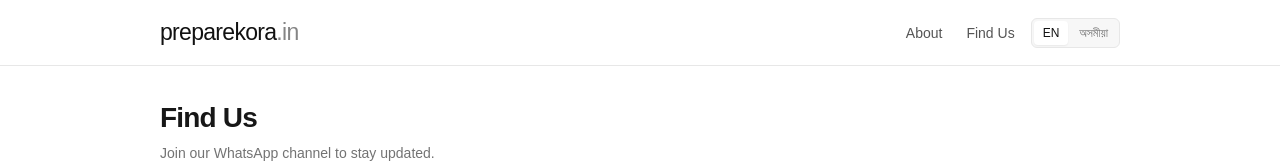
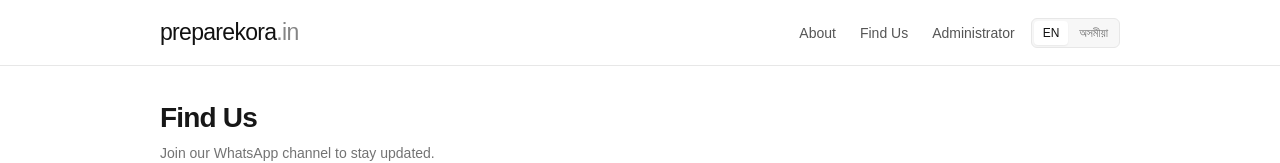
Before and after one commit to yadavwebtechnologies-softwares/preparekora, a plain HTML site: page find-us.html in a window 1280 px wide. Shown: the top 163 px of the page. Drawn offline with Linux system fonts and the light colour scheme; no server answers.

Commit message:
Update find-us.html

```diff
--- a/find-us.html
+++ b/find-us.html
@@ -21,8 +21,8 @@
       <nav class="desktop-nav" aria-label="Desktop navigation">
         <a href="about.html" data-i18n="navAbout">About</a>
         <a href="find-us.html" data-i18n="navFindUs">Find Us</a>
+        <a href="admin.html">Administrator</a>
       </nav>
-
       <div class="nav-actions">
 
         <div class="lang-switch" role="group" aria-label="Language">
@@ -50,6 +50,7 @@
       <nav class="menu-panel" id="menuPanel" aria-label="Mobile navigation">
         <a href="about.html" data-i18n="navAbout">About</a>
         <a href="find-us.html" data-i18n="navFindUs">Find Us</a>
+        <a href="admin.html">Administrator</a>
 
         <div class="lang-switch" role="group" aria-label="Language">
           <button class="lang-btn is-active" type="button" data-lang="en" aria-pressed="true">EN</button>
```
